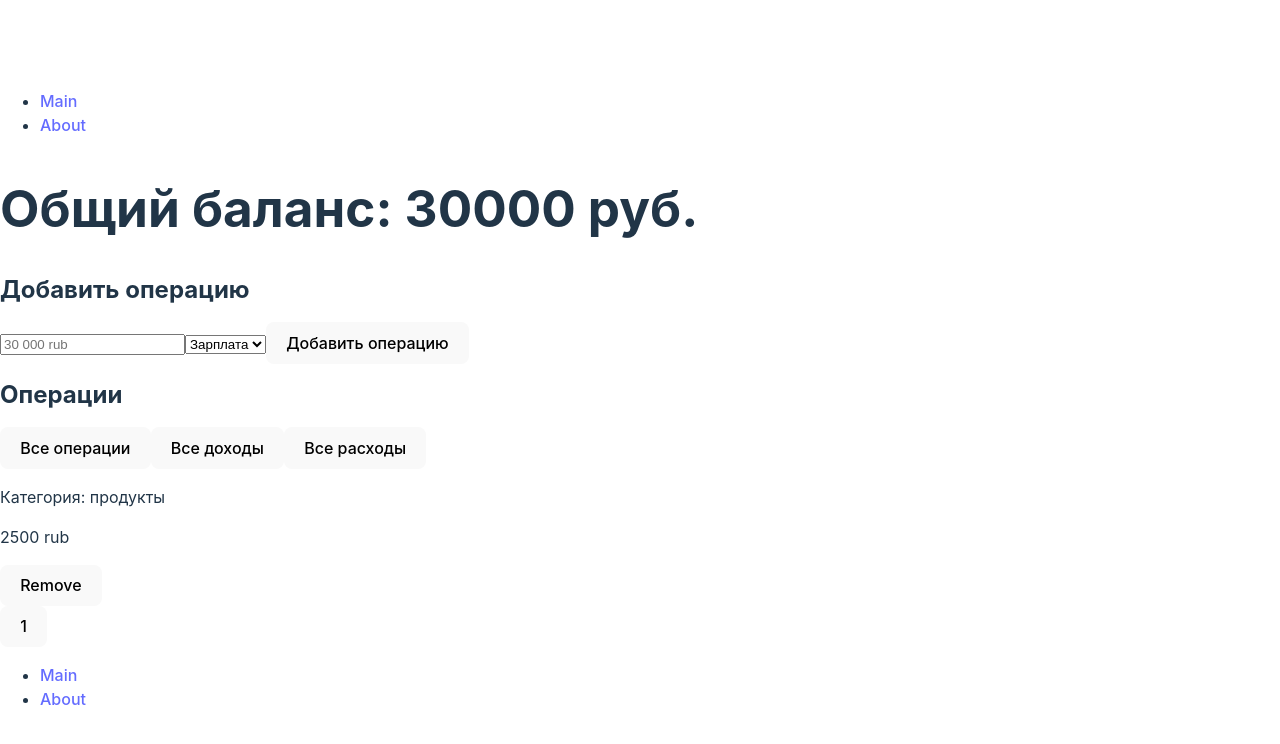
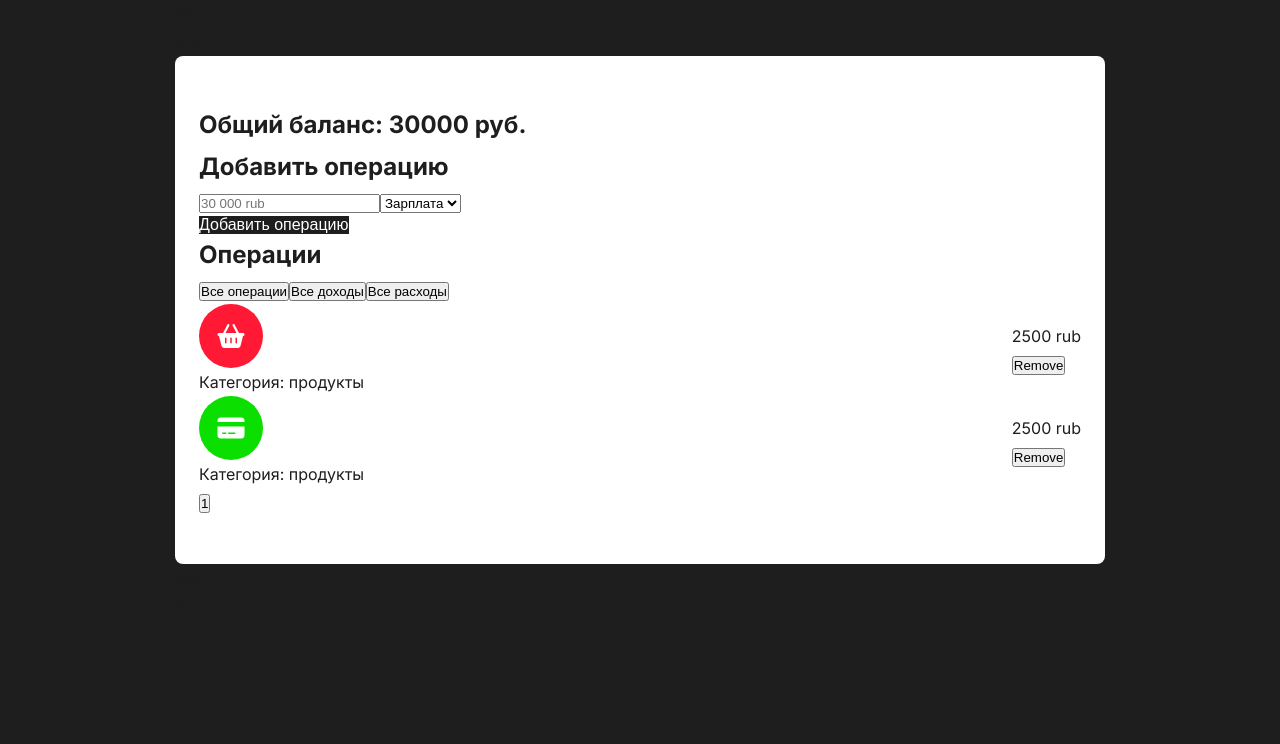
Before and after one commit to creatifff/react-budget-app, a React (Vite) app: page / in a window 1280 px wide. Shown: the top 744 px of the page. Built offline with nearby package versions, Linux system fonts and the light colour scheme.

Commit message:
add style for HomePage

```diff
--- a/index.html
+++ b/index.html
@@ -4,7 +4,20 @@
     <meta charset="UTF-8" />
     <link rel="icon" type="image/svg+xml" href="/vite.svg" />
     <meta name="viewport" content="width=device-width, initial-scale=1.0" />
-    <title>Vite + React</title>
+    <link
+      rel="stylesheet"
+      href="https://cdnjs.cloudflare.com/ajax/libs/font-awesome/6.2.1/css/all.min.css"
+      integrity="sha512-MV7K8+y+gLIBoVD59lQIYicR65iaqukzvf/nwasF0nqhPay5w/9lJmVM2hMDcnK1OnMGCdVK+iQrJ7lzPJQd1w=="
+      crossorigin="anonymous"
+      referrerpolicy="no-referrer"
+    />
+    <link rel="preconnect" href="https://fonts.googleapis.com" />
+    <link rel="preconnect" href="https://fonts.gstatic.com" crossorigin />
+    <link
+      href="https://fonts.googleapis.com/css2?family=Inter:wght@300;400;500;600;700&display=swap"
+      rel="stylesheet"
+    />
+    <title>budget-app-react</title>
   </head>
   <body>
     <div id="root"></div>
--- a/src/components/footer/Footer.jsx
+++ b/src/components/footer/Footer.jsx
@@ -3,23 +3,20 @@ import { NavLink } from "react-router-dom";
 const Footer = () => {
   return (
     <footer>
-
+      <div className="container">
         <nav>
           <ul>
             <li>
-                                <NavLink to="/">
-                                    Main
-                                </NavLink>
+              <NavLink to="/">Main</NavLink>
             </li>
             <li>
-                                <NavLink to="/about">
-                                    About
-                                </NavLink>
+              <NavLink to="/about">About</NavLink>
             </li>
           </ul>
         </nav>
+      </div>
     </footer>
-    )
-}
+  );
+};
 
 export default Footer;
--- a/src/components/header/Header.jsx
+++ b/src/components/header/Header.jsx
@@ -3,23 +3,20 @@ import { NavLink } from "react-router-dom";
 const Header = () => {
   return (
     <header>
-
+      <div className="container">
         <nav>
           <ul>
             <li>
-                                <NavLink to="/">
-                                    Main
-                                </NavLink>
+              <NavLink to="/">Main</NavLink>
             </li>
             <li>
-                                <NavLink to="/about">
-                                    About
-                                </NavLink>
+              <NavLink to="/about">About</NavLink>
             </li>
           </ul>
         </nav>
+      </div>
     </header>
-    )
-}
+  );
+};
 
 export default Header;
--- a/src/index.css
+++ b/src/index.css
@@ -1,70 +1,77 @@
-:root {
-  font-family: Inter, Avenir, Helvetica, Arial, sans-serif;
-  font-size: 16px;
-  line-height: 24px;
-  font-weight: 400;
-
-  color-scheme: light dark;
-  color: rgba(255, 255, 255, 0.87);
-  background-color: #242424;
-
-  font-synthesis: none;
-  text-rendering: optimizeLegibility;
-  -webkit-font-smoothing: antialiased;
-  -moz-osx-font-smoothing: grayscale;
-  -webkit-text-size-adjust: 100%;
-}
-
-a {
-  font-weight: 500;
-  color: #646cff;
-  text-decoration: inherit;
-}
-a:hover {
-  color: #535bf2;
+*,
+*::after,
+*::before {
+  box-sizing: border-box;
+  scroll-behavior: smooth;
+  margin: 0;
+  padding: 0;
 }
 
 body {
-  margin: 0;
-  display: flex;
-  place-items: center;
-  min-width: 320px;
-  min-height: 100vh;
+  font-family: 'Inter', sans-serif;
+  font-size: 16px;
+  font-weight: 400;
+  line-height: 1.75;
+  color: #1e1e1e;
+  background-color: #1e1e1e;
 }
 
-h1 {
-  font-size: 3.2em;
-  line-height: 1.1;
+
+a {
+  text-decoration: none;
+  color: inherit;
 }
 
-button {
-  border-radius: 8px;
-  border: 1px solid transparent;
-  padding: 0.6em 1.2em;
-  font-size: 1em;
-  font-weight: 500;
-  font-family: inherit;
-  background-color: #1a1a1a;
-  cursor: pointer;
-  transition: border-color 0.25s;
-}
-button:hover {
-  border-color: #646cff;
-}
-button:focus,
-button:focus-visible {
-  outline: 4px auto -webkit-focus-ring-color;
+.container {
+  max-width: 960px;
+  margin: 0 auto;
+  padding: 0 15px;
+  width: 100%;
 }
 
-@media (prefers-color-scheme: light) {
-  :root {
-    color: #213547;
-    background-color: #ffffff;
-  }
-  a:hover {
-    color: #747bff;
-  }
-  button {
-    background-color: #f9f9f9;
-  }
+.button {
+  display: flex;
+  flex-direction: row;
+  align-items: center;
+  justify-content: center;
+  font-size: 16px;
+  text-align: center;
+  color: #fff;
+  background-color: #1e1e1e;
+  border: none;
+  outline: none;
 }
+
+.layout {
+  background-color: #fff;
+  padding: 48px 24px;
+  border-radius: 8px;
+}
+
+.item {
+  display: flex;
+  flex-direction: row;
+  align-items: center;
+  justify-content: space-between;
+}
+
+.item .circle {
+  --size: 64px;
+  width: var(--size);
+  height: var(--size);
+  border-radius: 50%;
+  display: flex;
+  flex-direction: row;
+  align-items: center;
+  justify-content: center;
+  color: #fff;
+  font-size: 24px;
+}
+
+.item .circle.income {
+  background-color: #0adf00;
+}
+
+.item .circle.expense {
+  background-color: #ff1935;
+}
--- a/src/pages/HomePage.jsx
+++ b/src/pages/HomePage.jsx
@@ -2,6 +2,7 @@ const HomePage = () => {
   return (
     <section>
       <div className="container">
+        <div className="layout">
         <header>
           <h1>Общий баланс: 30000 руб.</h1>
         </header>
@@ -28,8 +29,30 @@ const HomePage = () => {
         <div className="items">
             <div className="item">
                 <div className="item__left">
-                    <div className="circle">
+                    <div className="circle expense">
+                        {/* expense */}
+                        <i class="fa-solid fa-basket-shopping"></i>
+                    </div>
 
+                    <p className="category">
+                        Категория: продукты
+                    </p>
+                </div>
+                <div className="item__right">
+                    <p className="total">
+                        2500 rub
+                    </p>
+                    <button className="item__btn">
+                        Remove
+                    </button>
+                </div>
+            </div>
+            <div className="item">
+                <div className="item__left">
+                    <div className="circle income">
+
+                        {/* income */}
+                        <i class="fa-solid fa-credit-card"></i>
                     </div>
 
                     <p className="category">
@@ -53,6 +76,7 @@ const HomePage = () => {
             </button>
         </div>
         </div>
+        </div>
       </div>
     </section>
   );
```
Lines whose indentation alone changed are shown as unchanged.
